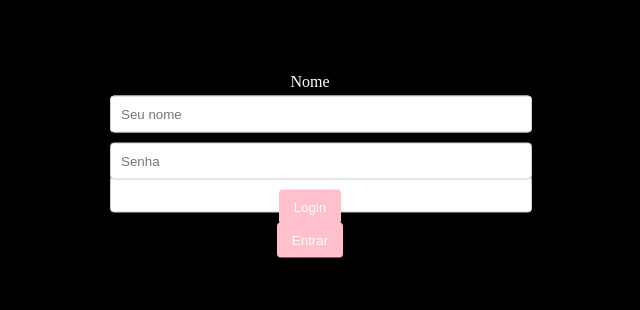
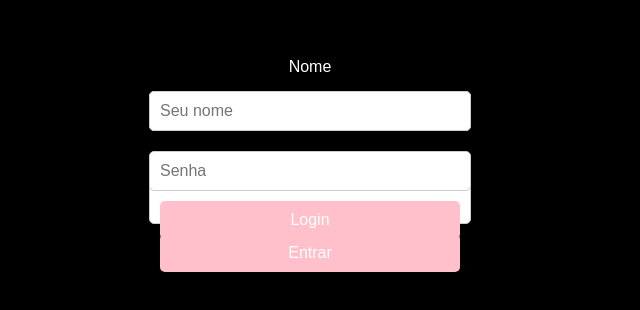
Before and after one commit to Renn1726/Meu-site, a plain HTML site: page index.html in a window 1280 px wide. Shown: the part 240-550 px from the top of the page, without its empty margins (330-970 px from the left). Drawn offline with Linux system fonts and the light colour scheme.

Commit message:
Update styles.css

```diff
--- a/styles.css
+++ b/styles.css
@@ -152,19 +152,42 @@ body {
     align-items: center; /* Centraliza verticalmente */
     height: 100vh; /* Define a altura da página como 100% da altura da janela */
     background-color: black; /* Fundo preto */
+    font-family: Arial, sans-serif; /* Fonte padrão */
 }
 
 .login-container {
     text-align: center; /* Centraliza o texto dentro da caixa de login */
+    color: white; /* Cor do texto */
+}
+
+input {
+    width: 80vw; /* Largura responsiva */
+    max-width: 300px; /* Limita a largura máxima */
+    padding: 10px;
+    margin: 10px 0; /* Espaçamento vertical entre os inputs */
+    border: 1px solid #ccc;
+    border-radius: 5px;
+    font-size: 16px; /* Tamanho da fonte */
+}
+
+button {
+    width: 80vw; /* Largura responsiva */
+    max-width: 300px; /* Limita a largura máxima */
+    padding: 10px;
+    background-color: marsala; /* Cor de fundo */
+    color: white; /* Cor do texto */
+    border: none;
+    border-radius: 5px;
+    font-size: 16px; /* Tamanho da fonte */
+    cursor: pointer; /* Muda o cursor ao passar o mouse */
 }
 
 .message, .heart-message, .rb-message {
     text-align: center; /* Centraliza as mensagens */
     color: white; /* Cor do texto */
-    font-size: 24px; /* Tamanho da fonte */
+    font-size: 5vw; /* Tamanho da fonte responsivo */
 }
 
 .heart-symbol {
-    display: inline-block;
-    animation: pulse 1s infinite; /* Animação de pulsar */
+    font-size: 8vw; /* Tamanho do coração responsivo */
 }
```
